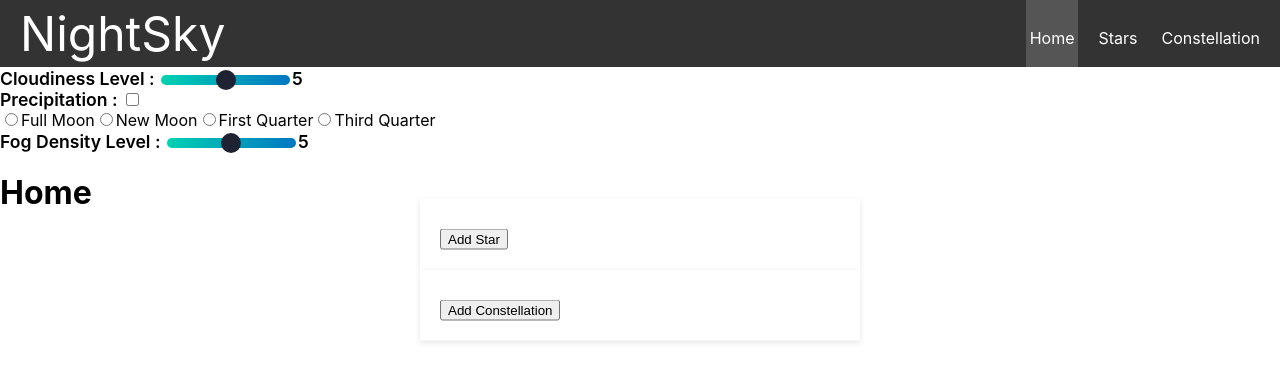
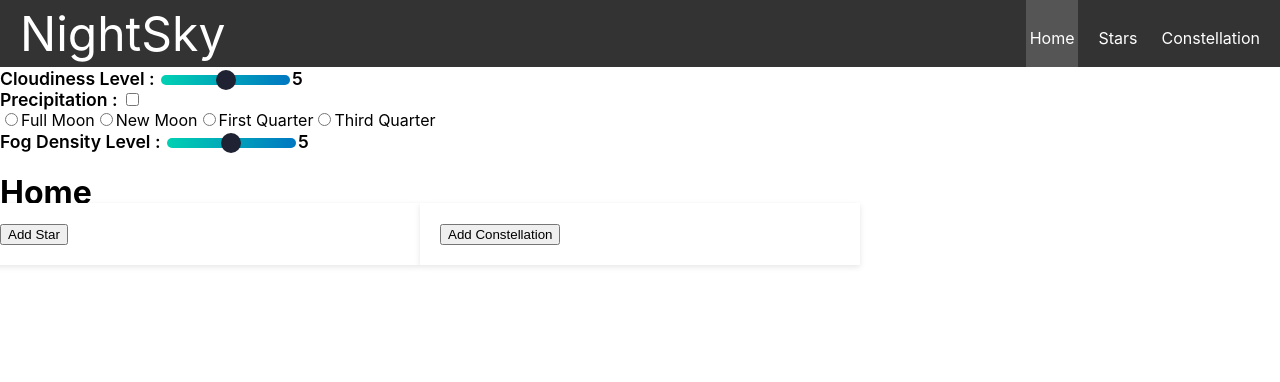
Before and after one commit to JarekBigaj/NightSkyApplication, a React (Create React App) app in the folder night-sky/: page / in a window 1280 px wide. Shown: the top 382 px of the page. Built offline with nearby package versions, Linux system fonts and the light colour scheme.

Commit message:
fix popupcard

```diff
--- a/night-sky/src/helperComponents/PopupCard.js
+++ b/night-sky/src/helperComponents/PopupCard.js
@@ -29,7 +29,6 @@ const PopupCard = styled(({className,handleInputChange,handleFormSubmit,formData
         </div>
     )
 })`
-position:relative;
 top: 50%;
 left: 50%;
 transform: translate(-50%, -50%);
@@ -56,8 +55,6 @@ textarea {
 }
 
 button {
-  display: block;
-  margin-top: 10px;
 }
 `;
 
--- a/night-sky/src/pages/Home/index.js
+++ b/night-sky/src/pages/Home/index.js
@@ -1,14 +1,26 @@
+import styled from "styled-components";
 import AddConstellation from "../addConstellation"
 import AddStar from "../addStar"
 
-export default function Home (){
+const Home = styled(({className}) => {
 
     return (
-        <div>
+        <div className={className}>
             <h1>Home</h1>
-            <AddStar/>
-            <AddConstellation/>
+            <div className="button-wrapper">
+                <AddStar/>
+                <AddConstellation/>
+            </div>
         </div>
     )
 
-}
+})`
+
+    .button-wrapper{
+        display:flex;
+        align-content:center;
+        justify-content:center;
+    }
+`;
+
+export default Home;
```
